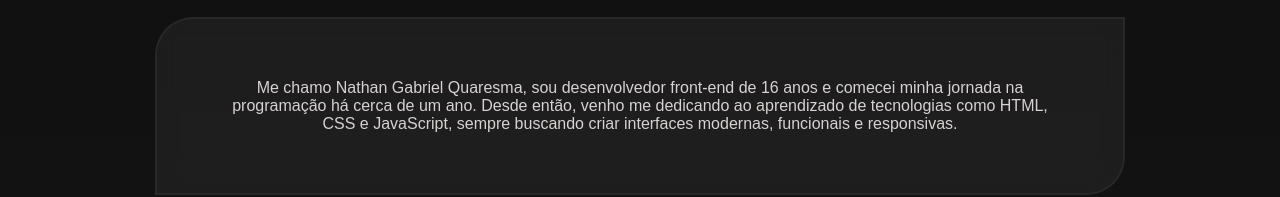
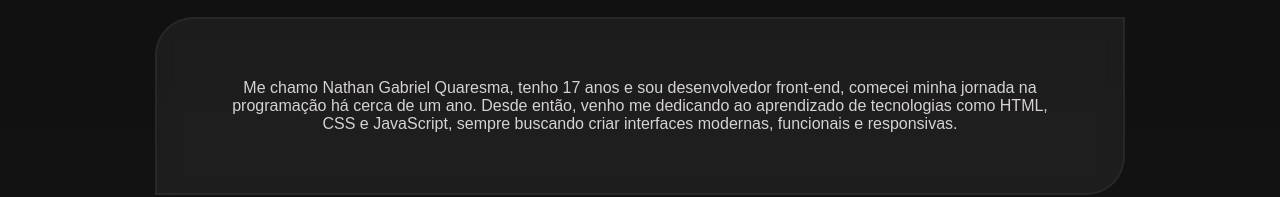
Before and after one commit to NathanQuaresma/Portfolio, a plain HTML site: page index.html in a window 1280 px wide. Shown: the part 1018-1215 px from the top of the page. Drawn offline with Linux system fonts and the light colour scheme.

Commit message:
atualização paragrafo

```diff
--- a/index.html
+++ b/index.html
@@ -39,9 +39,8 @@
     <section id="Sobre" class="Sobre">
         <h2 class="sobre-titulo">Sobre mim</h2>
         <div class="sobre-caixa">
-            <p>Me chamo Nathan Gabriel Quaresma, sou desenvolvedor
-                front-end de 16 anos e comecei minha jornada na programação
-                há cerca de um ano. Desde então, venho me dedicando ao aprendizado
+            <p>Me chamo Nathan Gabriel Quaresma, tenho 17 anos e sou desenvolvedor
+                front-end, comecei minha jornada na programação há cerca de um ano. Desde então, venho me dedicando ao aprendizado
                 de tecnologias como HTML, CSS e JavaScript, sempre buscando criar
                 interfaces modernas, funcionais e responsivas.</p>
         </div>
```
